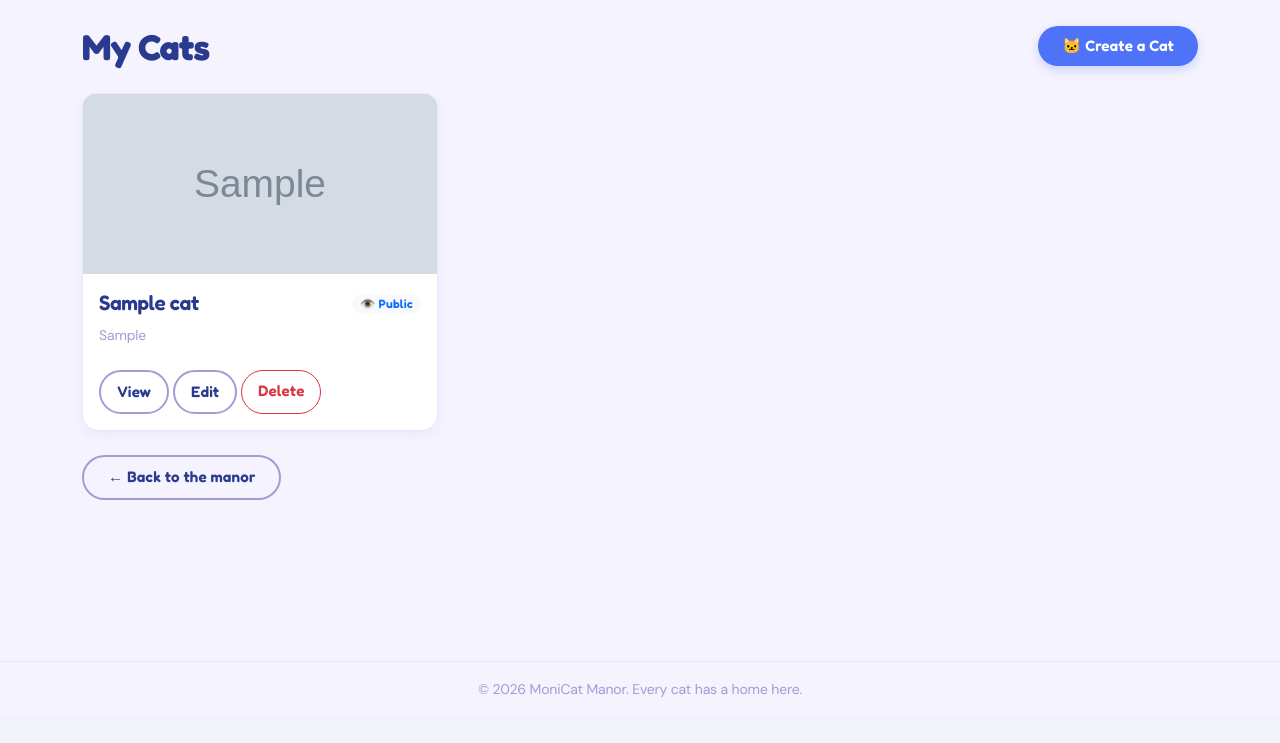
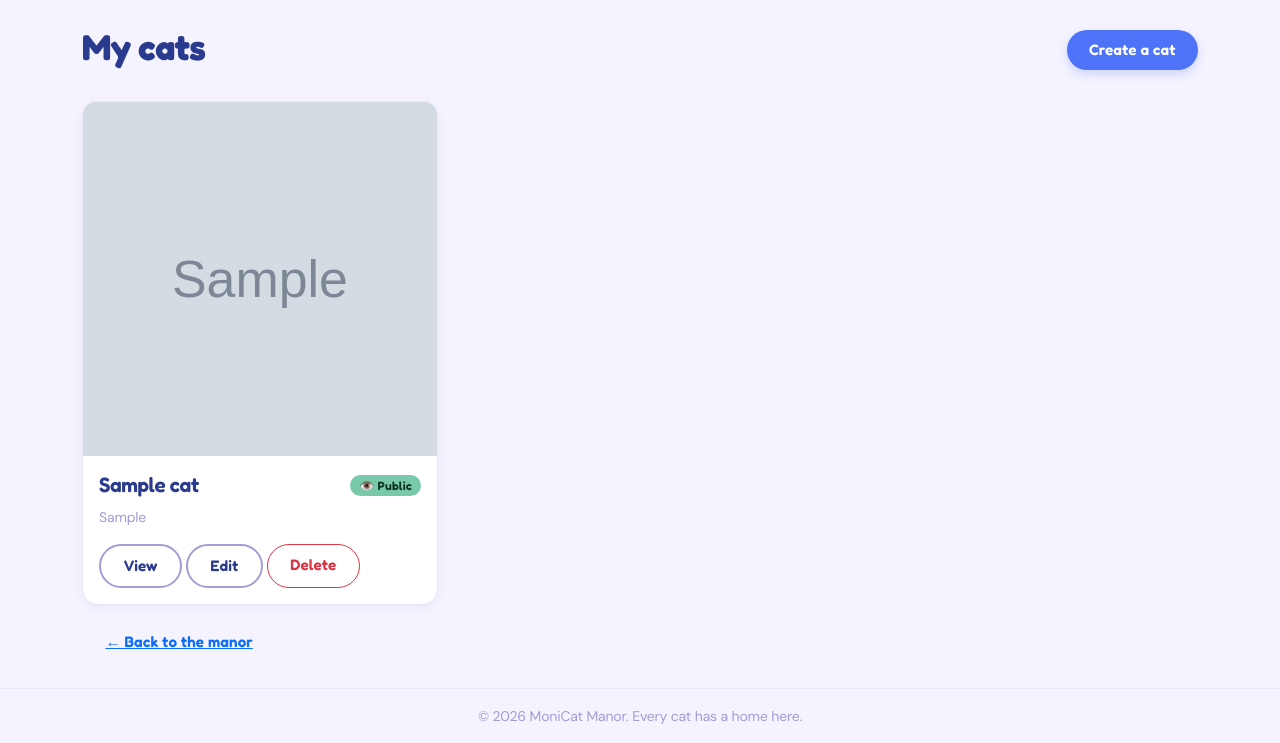
Before and after one commit to MonicaFeis/monicat-manor, a Django app: page /my-cats/ in a window 1280 px wide. Shown: the part 84-827 px from the top of the page. Before the commit the page ends 781 px from the top, so only its background shows below. Run offline with Django 4.2, Linux system fonts and the light colour scheme; a user stored in the database is signed in; tables that the repository leaves empty hold one stand-in row (values such as "Sample post"); grey boxes marked "Sample" are stand-in pictures.

Commit message:
Fix crown clipping, square thumbnail crops, and pet button rapid-click race condition

```diff
--- a/static/css/style.css
+++ b/static/css/style.css
@@ -1,6 +1,4 @@
-/* ============================================
-   MoniCat Manor — Custom Stylesheet
-   ============================================ */
+/* MoniCat Manor Stylesheet*/
 
 /* ---------- Google Fonts Import ---------- */
 @import url('https://fonts.googleapis.com/css2?family=Caveat:wght@600;700&family=DM+Sans:ital,opsz,wght@0,9..40,100..1000;1,9..40,100..1000&family=Fredoka:wght@500;600;700&display=swap');
--- a/templates/cats/my_cats.html
+++ b/templates/cats/my_cats.html
@@ -1,11 +1,11 @@
 {% extends 'base.html' %}
 
-{% block title %}My Cats · MoniCat Manor{% endblock %}
+{% block title %}My cats · MoniCat Manor{% endblock %}
 
 {% block content %}
     <div class="d-flex justify-content-between align-items-center mb-4">
-        <h1 class="mb-0">My Cats</h1>
-        <a href="{% url 'cat_create' %}" class="btn btn-primary rounded-pill px-4">🐱 Create a Cat</a>
+        <h1>My cats</h1>
+        <a href="{% url 'cat_create' %}" class="btn btn-primary">Create a cat</a>
     </div>
 
     {% if cats %}
@@ -14,28 +14,28 @@
                 <div class="col-6 col-md-4">
                     <div class="card h-100">
                         <img src="{{ cat.drawing_image.url }}" class="card-img-top" alt="{{ cat.name }}"
-                             style="height: 180px; object-fit: cover; border-radius: 12px 12px 0 0;">
-                        <div class="card-body d-flex flex-column">
-                            <div class="d-flex justify-content-between align-items-start mb-2">
+                             style="aspect-ratio: 1 / 1; width: 100%; object-fit: cover; border-radius: 12px 12px 0 0;">
+                        <div class="card-body">
+                            <div class="d-flex justify-content-between align-items-start">
                                 <h5 class="card-title mb-0">{{ cat.name }}</h5>
                                 <form method="post" action="{% url 'cat_toggle_visibility' cat.pk %}">
                                     {% csrf_token %}
                                     {% if cat.is_public %}
-                                        <button type="submit" class="badge bg-light text-primary border-0 rounded-pill px-2 py-1" title="Click to hide from the manor">
+                                        <button type="submit" class="badge badge-public border-0" title="Click to hide from the manor">
                                             👁️ Public
                                         </button>
                                     {% else %}
-                                        <button type="submit" class="badge bg-light text-muted border-0 rounded-pill px-2 py-1" title="Click to show in the manor">
+                                        <button type="submit" class="badge badge-private border-0" title="Click to show in the manor">
                                             🙈 Private
                                         </button>
                                     {% endif %}
                                 </form>
                             </div>
-                            <p class="card-text text-muted small flex-grow-1">{{ cat.personality|truncatewords:12 }}</p>
-                            <div class="d-flex gap-1 flex-wrap mt-2">
-                                <a href="{% url 'cat_detail' cat.pk %}" class="btn btn-sm btn-outline-secondary rounded-pill px-3">View</a>
-                                <a href="{% url 'cat_update' cat.pk %}" class="btn btn-sm btn-outline-secondary rounded-pill px-3">Edit</a>
-                                <a href="{% url 'cat_delete' cat.pk %}" class="btn btn-sm btn-outline-danger rounded-pill px-3">Delete</a>
+                            <p class="card-text text-muted small mt-2">{{ cat.personality|truncatewords:12 }}</p>
+                            <div class="d-flex gap-1 flex-wrap">
+                                <a href="{% url 'cat_detail' cat.pk %}" class="btn btn-sm btn-outline-secondary">View</a>
+                                <a href="{% url 'cat_update' cat.pk %}" class="btn btn-sm btn-outline-secondary">Edit</a>
+                                <a href="{% url 'cat_delete' cat.pk %}" class="btn btn-sm btn-outline-danger">Delete</a>
                             </div>
                         </div>
                     </div>
@@ -45,13 +45,9 @@
     {% else %}
         <div class="text-center py-5">
             <p class="text-muted">You haven't created any cats yet.</p>
-            <a href="{% url 'cat_create' %}" class="btn btn-primary rounded-pill px-4">Create your first cat</a>
+            <a href="{% url 'cat_create' %}" class="btn btn-primary">Create your first cat</a>
         </div>
     {% endif %}
 
-    <div class="mt-4">
-        <a href="{% url 'scene' %}" class="btn btn-outline-secondary rounded-pill px-4">
-            ← Back to the manor
-        </a>
-    </div>
+    <a href="{% url 'scene' %}" class="btn btn-link mt-3">&larr; Back to the manor</a>
 {% endblock %}
```
Also changed, not shown: templates/cats/gallery.html (+10 -14 lines), templates/cats/scene.html (+14 -3 lines).
